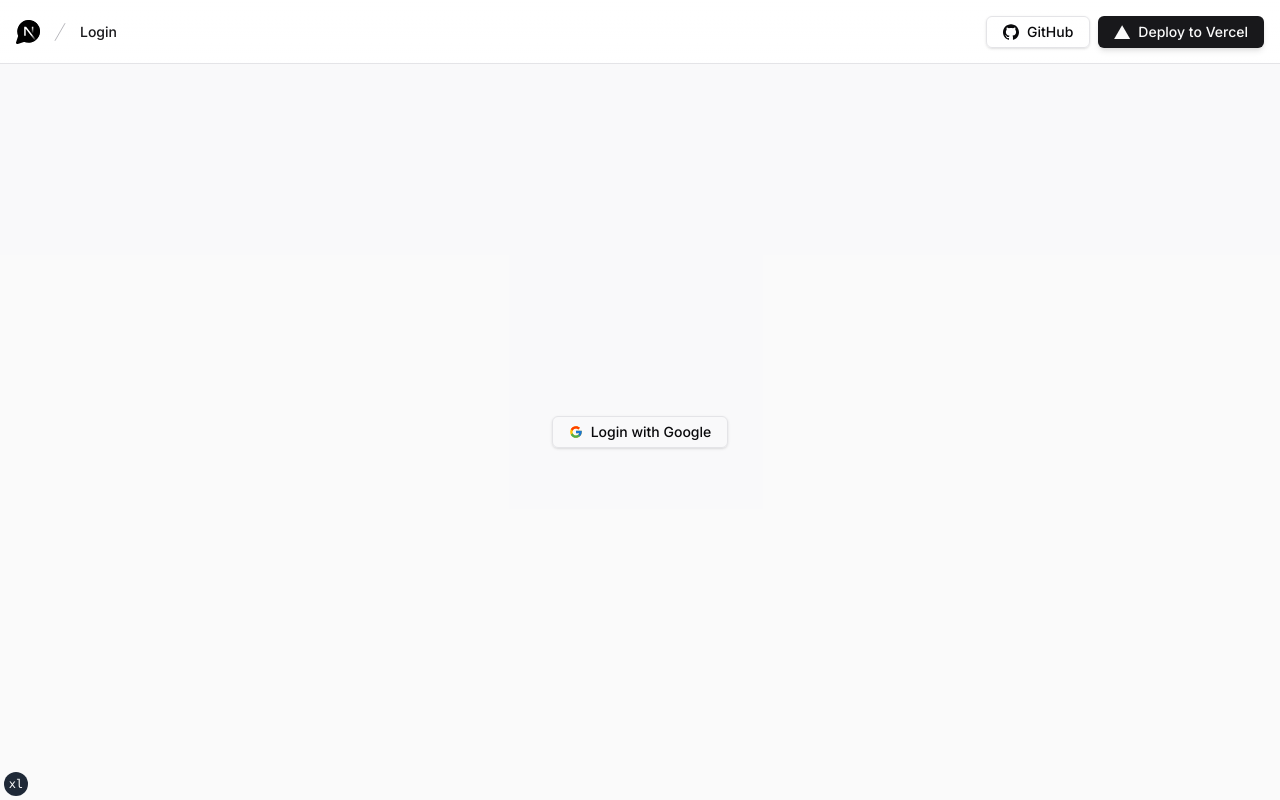
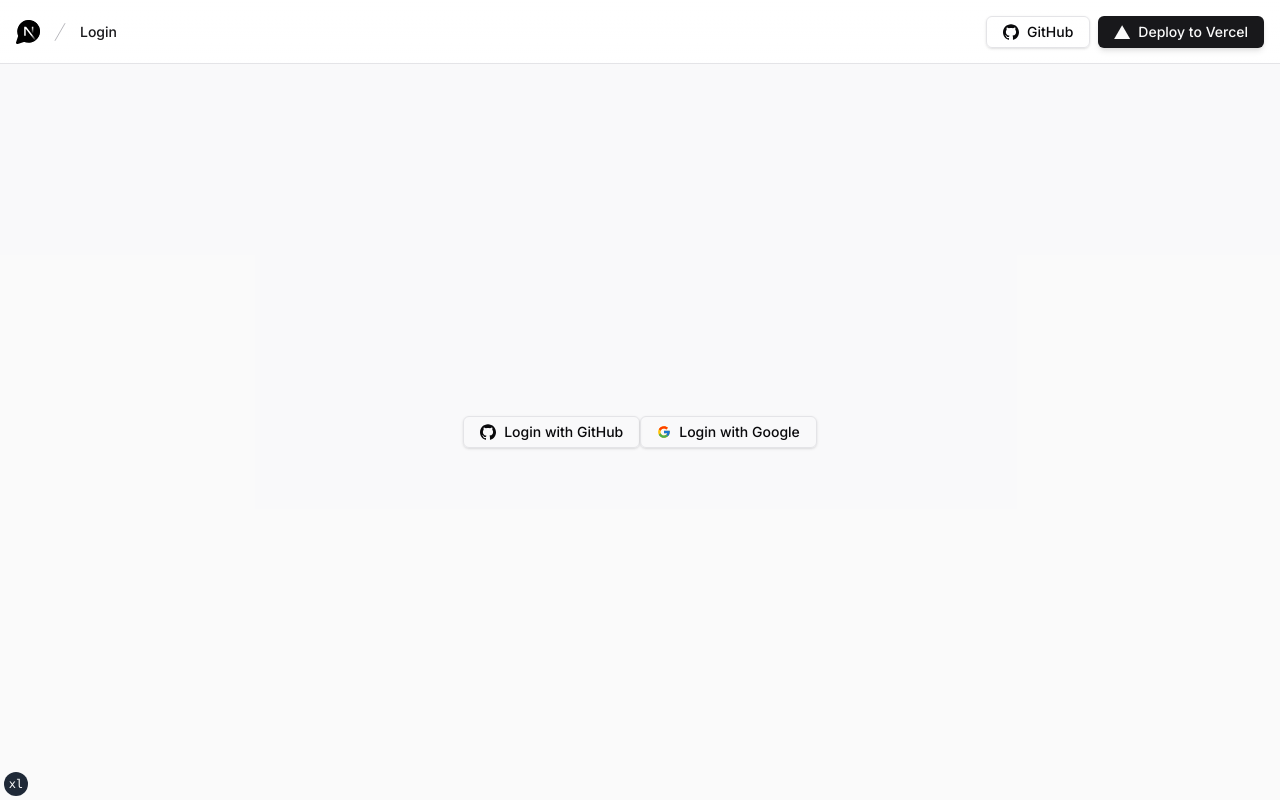
Before and after one commit to hattorishota/Vercel-AI-Chatbot, a Next.js app: page /sign-in in a window 1280 px wide. Built offline with nearby package versions, Linux system fonts and the light colour scheme; no server answers.

Commit message:
githubとgoogle両方ログイン可能にする

```diff
--- a/app/sign-in/page.tsx
+++ b/app/sign-in/page.tsx
@@ -1,5 +1,6 @@
 import { auth } from '@/auth'
-import { LoginButton } from '@/components/login-button'
+import { LoginButtonGithub } from '@/components/login-button-github'
+import { LoginButtonGoogle } from '@/components/login-button-google'
 import { redirect } from 'next/navigation'
 
 export default async function SignInPage() {
@@ -12,7 +13,8 @@ export default async function SignInPage() {
 
   return (
     <div className="flex h-[calc(100vh-theme(spacing.16))] items-center justify-center py-10">
-      <LoginButton />
+      <LoginButtonGithub />
+      <LoginButtonGoogle />
     </div>
   )
 }
--- a/auth.ts
+++ b/auth.ts
@@ -1,6 +1,7 @@
 // NextAuthを使うための設定ファイル
 import NextAuth, { type DefaultSession } from 'next-auth'
 import GitHubProvider from "next-auth/providers/github";
+import GoogleProvider from "next-auth/providers/google";
 
 declare module 'next-auth' {
   interface Session {
@@ -20,6 +21,10 @@ export const {
     GitHubProvider({
       clientId: process.env.GITHUB_ID,
       clientSecret: process.env.GITHUB_SECRET
+    }),
+    GoogleProvider({
+      clientId: process.env.GOOGLE_CLIENT_ID,
+      clientSecret: process.env.GOOGLE_CLIENT_SECRET
     })
   ],
   callbacks: {
--- a/components/header.tsx
+++ b/components/header.tsx
@@ -18,7 +18,7 @@ import { SidebarFooter } from '@/components/sidebar-footer'
 import { ThemeToggle } from '@/components/theme-toggle'
 import { ClearHistory } from '@/components/clear-history'
 import { UserMenu } from '@/components/user-menu'
-import { LoginButton } from '@/components/login-button'
+import { LoginButton } from '@/components/login-button-github'
 
 export async function Header() {
   const session = await auth()
--- a/components/login-button.tsx
+++ b/components/login-button-github.tsx
@@ -5,16 +5,15 @@ import { signIn } from 'next-auth/react'
 
 import { cn } from '@/lib/utils'
 import { Button, type ButtonProps } from '@/components/ui/button'
-import { IconSpinner } from '@/components/ui/icons'
-import { FcGoogle } from 'react-icons/fc'
+import { IconGitHub, IconSpinner } from '@/components/ui/icons'
 
 interface LoginButtonProps extends ButtonProps {
   showGoogleIcon?: boolean
   text?: string
 }
 
-export function LoginButton({
-  text = 'Login with Google',
+export function LoginButtonGithub({
+  text = 'Login with GitHub',
   showGoogleIcon = true,
   className,
   ...props
@@ -37,7 +36,7 @@ export function LoginButton({
       {isLoading ? (
         <IconSpinner className="mr-2 animate-spin" />
       ) : showGoogleIcon ? (
-        <FcGoogle className="mr-2" />
+        <IconGitHub className="mr-2" />
       ) : null}
       {text}
     </Button>
--- /dev/null
+++ b/components/login-button-google.tsx
@@ -0,0 +1,45 @@
+'use client'
+
+import * as React from 'react'
+import { signIn } from 'next-auth/react'
+
+import { cn } from '@/lib/utils'
+import { Button, type ButtonProps } from '@/components/ui/button'
+import { IconSpinner } from '@/components/ui/icons'
+import { FcGoogle } from 'react-icons/fc'
+
+interface LoginButtonProps extends ButtonProps {
+  showGoogleIcon?: boolean
+  text?: string
+}
+
+export function LoginButtonGoogle({
+  text = 'Login with Google',
+  showGoogleIcon = true,
+  className,
+  ...props
+}: LoginButtonProps) {
+  const [isLoading, setIsLoading] = React.useState(false)
+  return (
+    <Button
+      variant="outline"
+      onClick={() => {
+        setIsLoading(true)
+        // next-auth signIn() function doesn't work yet at Edge Runtime due to usage of BroadcastChannel
+        // 認証プロバイダ（google）、{ callbackUrl: / } は認証成功後のリダイレクト先URLを指定
+        signIn('google', { callbackUrl: process.env.CALLBACK_URL })
+      }}
+      // ログインボタンをクリックした際に、isLoading を true に設定し、ボタンを無効化
+      disabled={isLoading}
+      className={cn(className)}
+      {...props}
+    >
+      {isLoading ? (
+        <IconSpinner className="mr-2 animate-spin" />
+      ) : showGoogleIcon ? (
+        <FcGoogle className="mr-2" />
+      ) : null}
+      {text}
+    </Button>
+  )
+}
```
